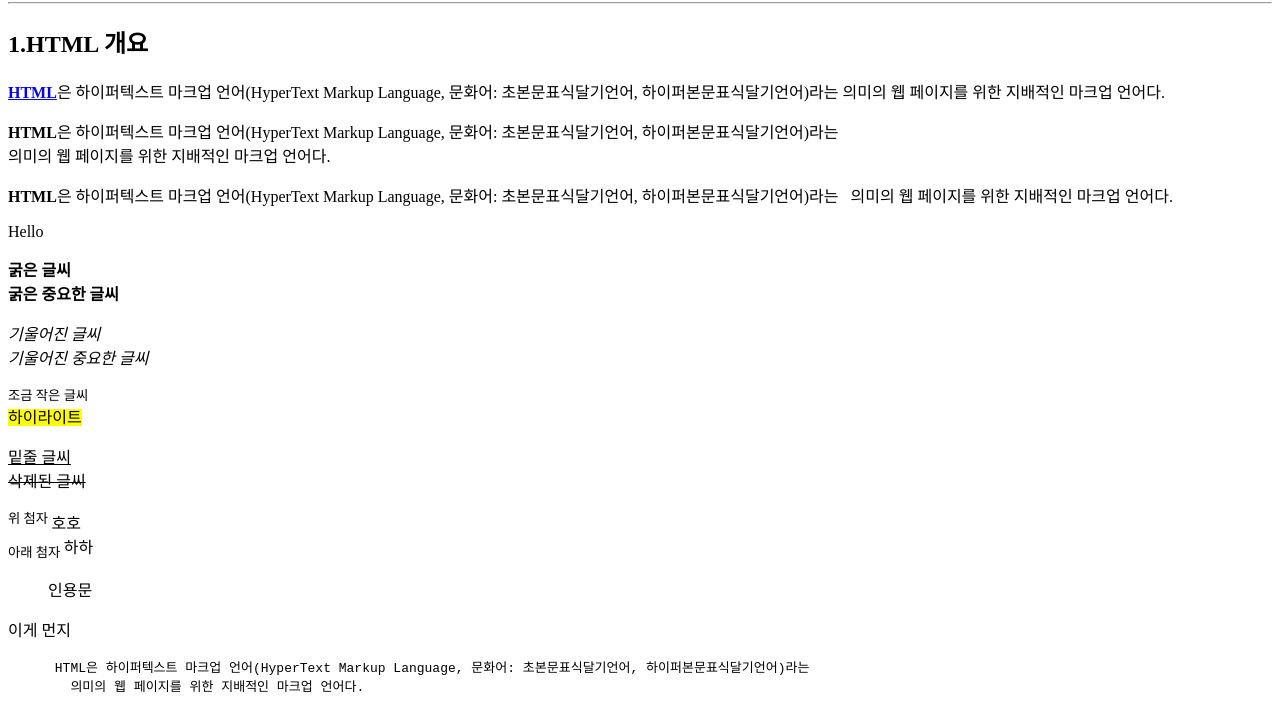
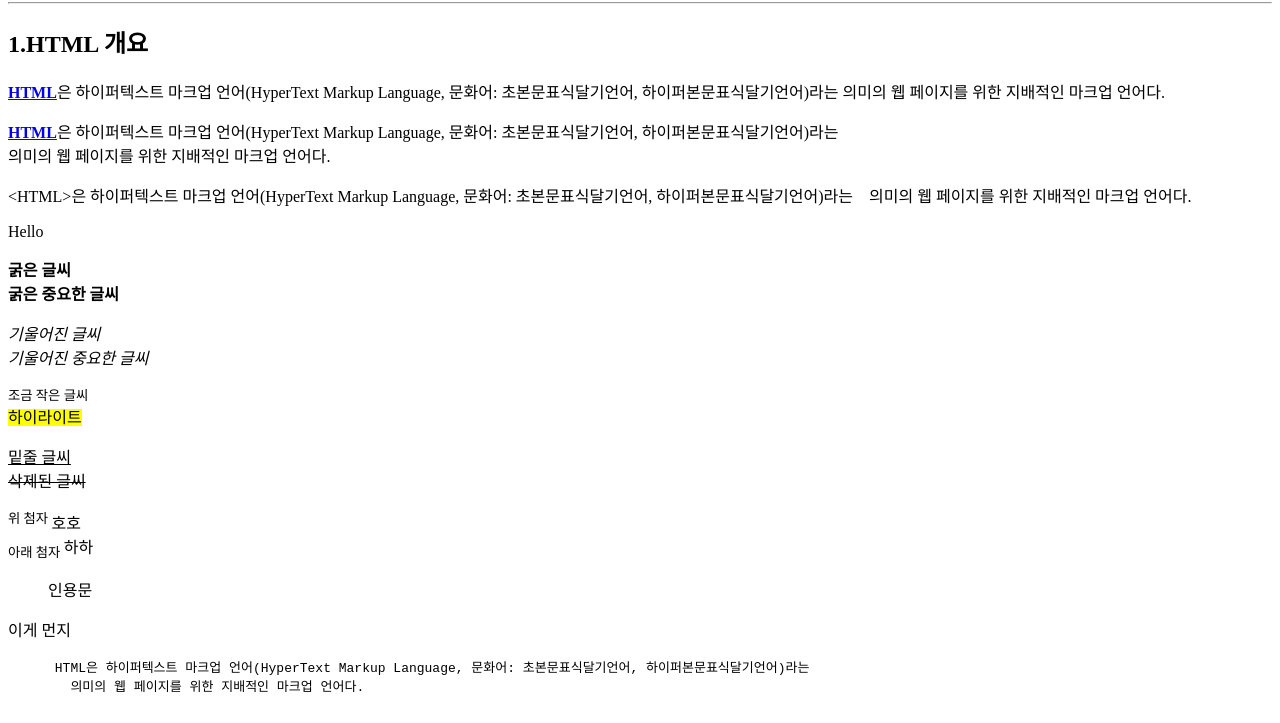
Before and after one commit to dongzzang/web, a plain HTML site: page tag.html in a window 1280 px wide. Shown: the part 78-801 px from the top of the page. Drawn offline with Linux system fonts and the light colour scheme.

Commit message:
Update tag.html

```diff
--- a/tag.html
+++ b/tag.html
@@ -14,9 +14,9 @@
       의미의 웹 페이지를 위한 지배적인 마크업 언어다. </p>
       <!--  target = "_blank" 는 링크로 이동할때 현재 페이지가 아닌 새로운 페이지로 연다 -->
 
-    <p><b>HTML</b>은 하이퍼텍스트 마크업 언어(HyperText Markup Language, 문화어: 초본문표식달기언어, 하이퍼본문표식달기언어)라는 <br />
+    <p><a href = "htmlTest.html" target = "_black" title = "html structure"><b>HTML</b></a>은 하이퍼텍스트 마크업 언어(HyperText Markup Language, 문화어: 초본문표식달기언어, 하이퍼본문표식달기언어)라는 <br />
       의미의 웹 페이지를 위한 지배적인 마크업 언어다. </p>
-    <p><b>HTML</b>은 하이퍼텍스트 마크업 언어(HyperText Markup Language, 문화어: 초본문표식달기언어, 하이퍼본문표식달기언어)라는 &nbsp;
+    <p>&lt;HTML&gt;은 하이퍼텍스트 마크업 언어(HyperText Markup Language, 문화어: 초본문표식달기언어, 하이퍼본문표식달기언어)라는 &nbsp;&nbsp;
       의미의 웹 페이지를 위한 지배적인 마크업 언어다. </p>
     <p> Hello </p>
     <p> <b> 굵은 글씨 </b><br /> <strong> 굵은 중요한 글씨 </strong> </p>
```
